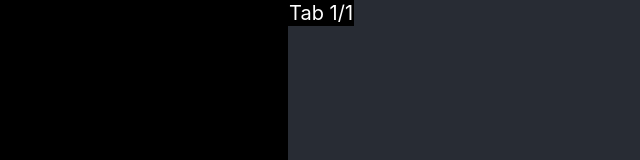
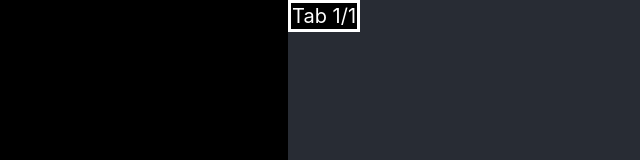
Before and after one commit to peoplestealusernames/konica-minolta-tab-website, a React (Create React App) app: page / in a window 1280 px wide. Shown: the top 160 px of the page, without its empty margins (352-992 px from the left). Built offline with nearby package versions, Linux system fonts and the light colour scheme.

Commit message:
Spelling error on border

```diff
--- a/src/TabShow.tsx
+++ b/src/TabShow.tsx
@@ -11,7 +11,7 @@ export function TabShow(props: {
             flexDirection: "column",
             padding: "0px",
             margin: "0px",
-            border: "1px soild white",
+            border: '3px solid white',
             color: "white",
         }}>
             <div style={{
```
